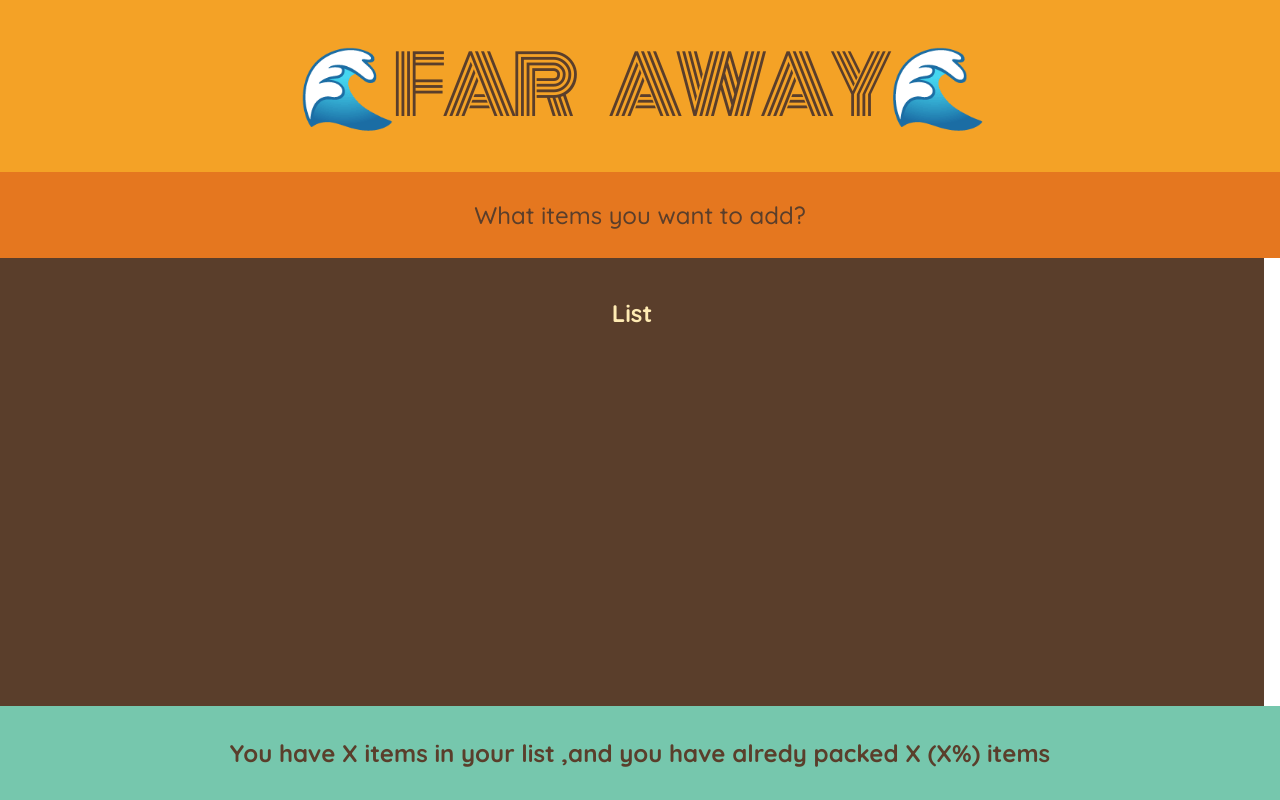
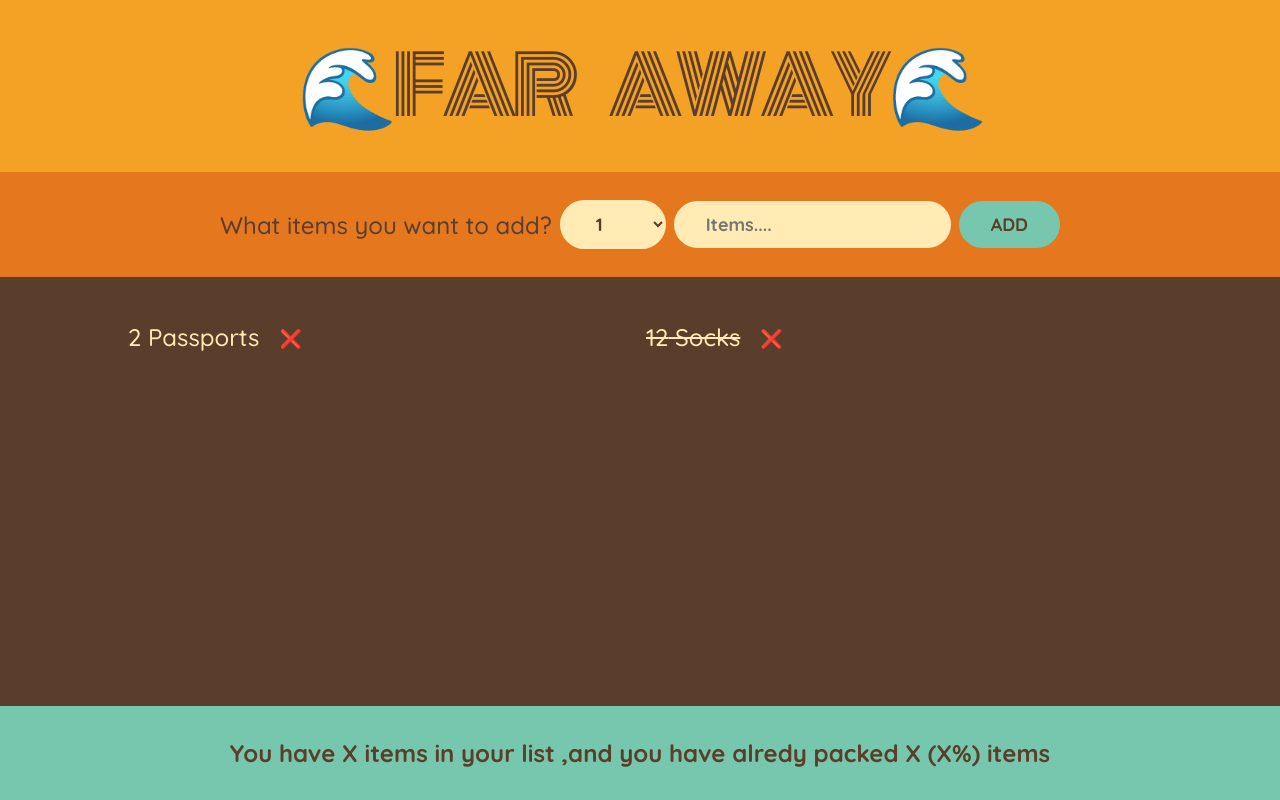
Before and after one commit to raghavkwatra/packingList, a React (Create React App) app: page / in a window 1280 px wide. Built offline with nearby package versions, Linux system fonts and the light colour scheme.

Commit message:
added form element with full functionality

```diff
--- a/src/App.js
+++ b/src/App.js
@@ -1,3 +1,10 @@
+import { useState } from "react";
+
+const initialItems = [
+  { id: 1, description: "Passports", quantity: 2, packed: false },
+  { id: 2, description: "Socks", quantity: 12, packed: true },
+];
+
 export default function App() {
   return (
     <div className="app">
@@ -14,11 +21,65 @@
 }
 
 function Form() {
-  return <div className="add-form">What items you want to add?</div>;
+  const [description, setDescription] = useState("");
+  const [quantity, setQuantity] = useState(1);
+  function handleSubmit(e) {
+    e.preventDefault();
+
+    if (!description) return;
+
+    const newItem = { description, quantity, package: false, id: Date.now() };
+    console.log(newItem);
+
+    setDescription("");
+    setQuantity(1);
+  }
+  return (
+    <form className="add-form" onSubmit={handleSubmit}>
+      What items you want to add?
+      <select
+        value={quantity}
+        onChange={(e) => setQuantity(Number(e.target.value))}
+      >
+        {Array.from({ length: 20 }, (_, i) => i + 1).map((i) => {
+          return (
+            <option value={i} key={i}>
+              {i}
+            </option>
+          );
+        })}
+      </select>
+      <input
+        type="text"
+        placeholder="Items...."
+        value={description}
+        onChange={(e) => setDescription(e.target.value)}
+      />
+      <button>Add</button>
+    </form>
+  );
 }
 
 function PackingList() {
-  return <h3 className="list">List</h3>;
+  return (
+    <div className="list">
+      <ul>
+        {initialItems.map((item) => (
+          <Item item={item} key={item.id} />
+        ))}
+      </ul>
+    </div>
+  );
+}
+function Item({ item }) {
+  return (
+    <li>
+      <span style={item.packed ? { textDecoration: "line-through" } : {}}>
+        {item.quantity} {item.description}
+      </span>
+      <button>❌</button>
+    </li>
+  );
 }
 
 function Stats() {
--- a/src/index.css
+++ b/src/index.css
@@ -1,10 +1,3 @@
-/*
-const initialItems = [
-  { id: 1, description: "Passports", quantity: 2, packed: false },
-  { id: 2, description: "Socks", quantity: 12, packed: false },
-];
-*/
-
 @import url("https://fonts.googleapis.com/css2?family=Monoton&family=Quicksand:wght@500;700&display=swap");
 
 * {
@@ -101,7 +94,7 @@
 .list ul {
   list-style: none;
   width: 80%;
-  overflow: scroll;
+  /* overflow: scroll; */
 
   display: grid;
   grid-template-columns: repeat(auto-fit, minmax(250px, 1fr));
```
Also changed, not shown: 1 other file (tests, documents, lock files or other folders).
